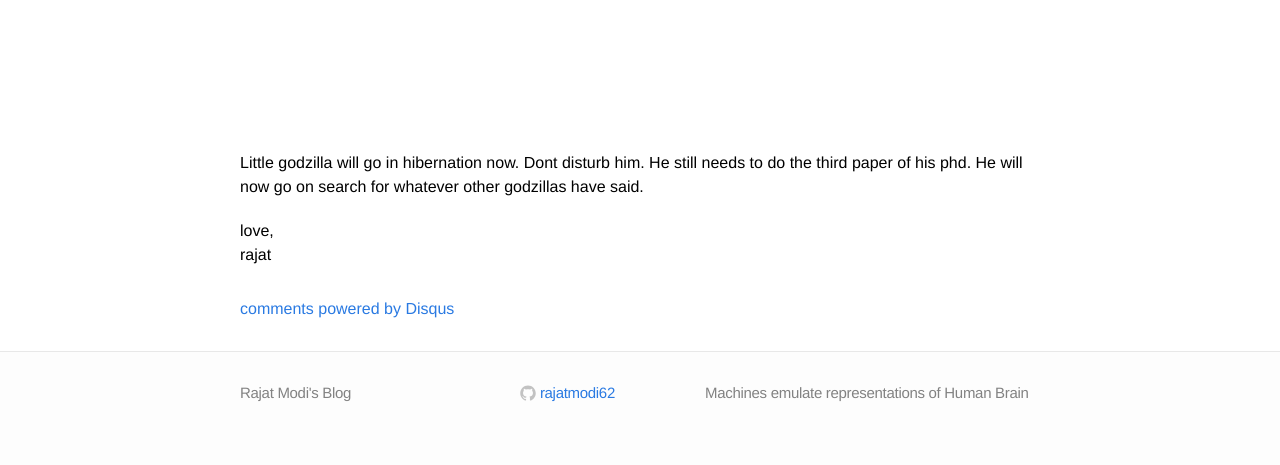
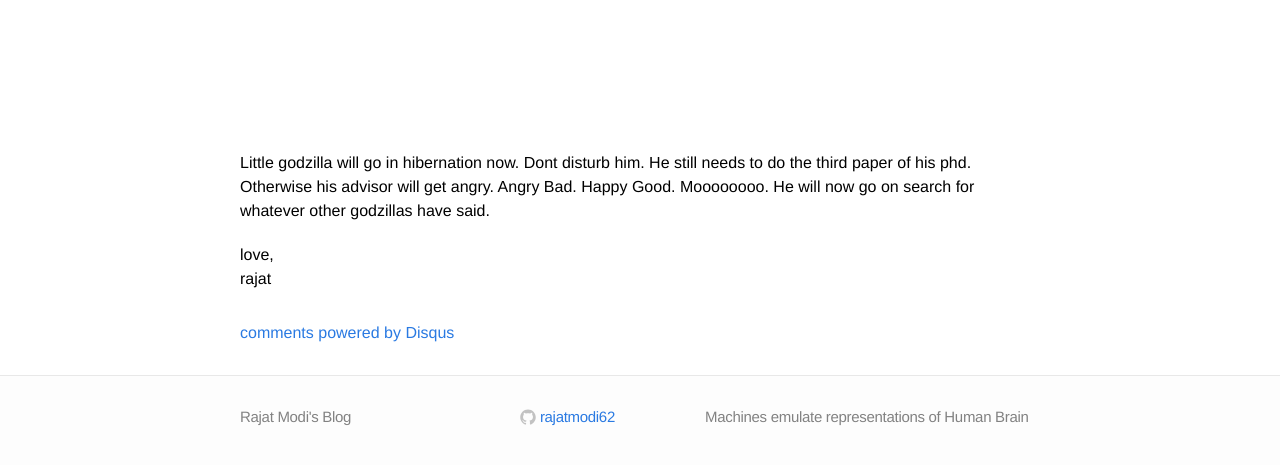
Before and after one commit to rajatmodi62/rajatmodi62.github.io, a Jekyll site: the page built from _posts/2024-10-26-hinton_apm.md, in a window 1280 px wide and 900 px high, scrolled down 16742 px, cut to the strip 427-892 px from the top of the window. Built offline with Jekyll 4.4.1, drawn with Linux system fonts in a browser that asks for light colours; comment, search, counter and statistics services are not loaded.

```diff
--- a/_posts/2024-10-26-hinton_apm.md
+++ b/_posts/2024-10-26-hinton_apm.md
@@ -257,7 +257,7 @@ Ok, here are the videos I promised:
     <iframe width="560" height="315" src="https://www.youtube.com/embed/2yTltN_GZs4?si=3BZz2l3QU9EPhytd" title="YouTube video player" frameborder="0" allow="accelerometer; autoplay; clipboard-write; encrypted-media; gyroscope; picture-in-picture; web-share" referrerpolicy="strict-origin-when-cross-origin" allowfullscreen></iframe>
 </div>
 
-Little godzilla will go in hibernation now. Dont disturb him. He still needs to do the third paper of his phd. He will now go on search for whatever other godzillas have said.
+Little godzilla will go in hibernation now. Dont disturb him. He still needs to do the third paper of his phd. Otherwise his advisor will get angry. Angry Bad. Happy Good. Moooooooo. He will now go on search for whatever other godzillas have said.
 
 love, <br>
 rajat
```
